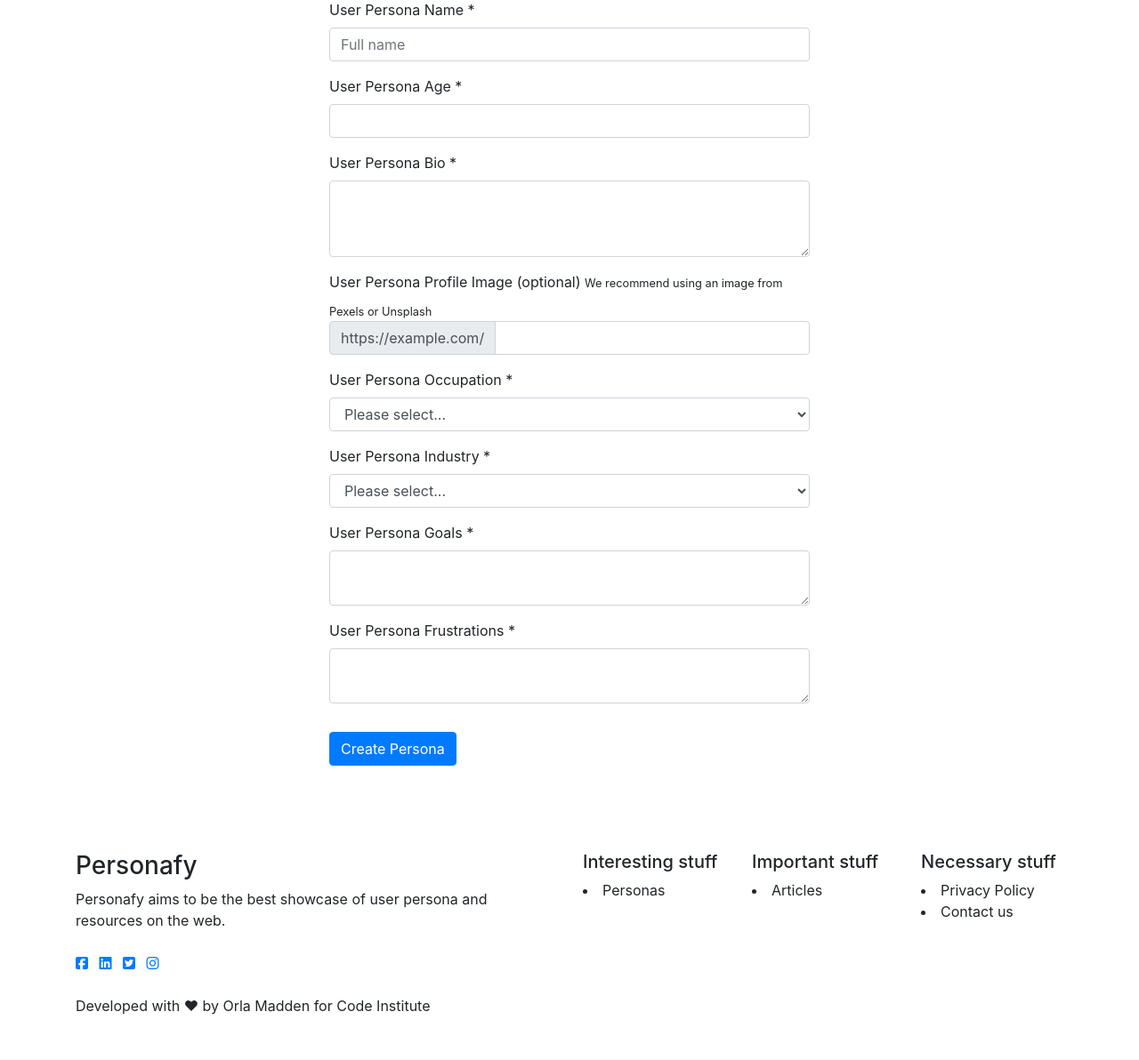
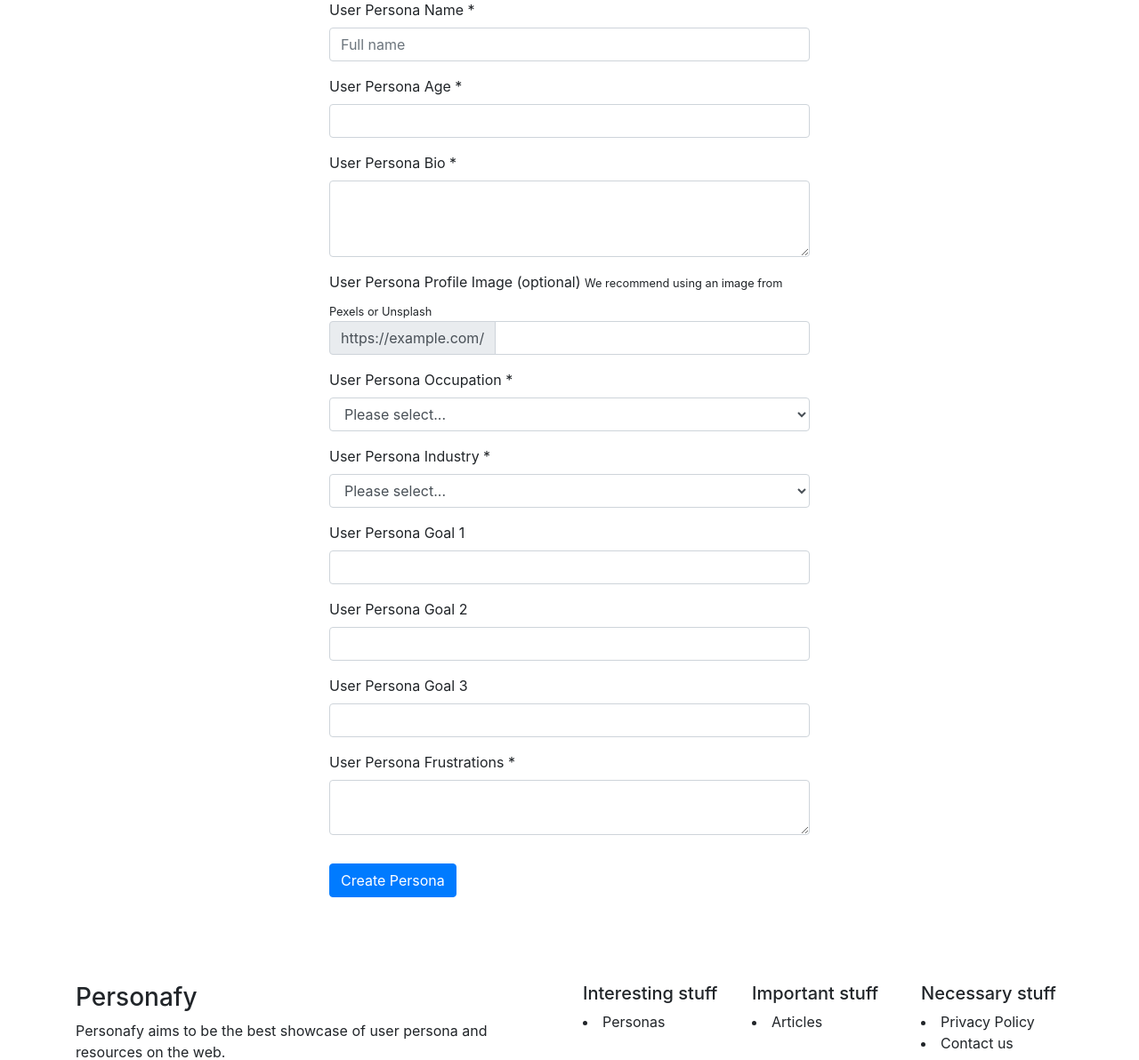
Before and after one commit to orlamadden/personafy, a Flask app: page /add-persona in a window 1280 px wide. Shown: the part 425-1617 px from the top of the page at 89% size. Before the commit the page ends 1566 px from the top, so only its background shows below. Run offline with Flask 2, Linux system fonts and the light colour scheme; data that the repository does not hold is empty; some libraries are stand-ins or nearby versions.

Commit message:
edited form to take 3 goals from create persona form

```diff
--- a/templates/add-persona.html
+++ b/templates/add-persona.html
@@ -55,7 +55,7 @@
             ></textarea>
           </div>
           <div class="form-group">
-            <label for="basic-url">User Persona Profile Image (optional)</label>
+            <label for="profile-url">User Persona Profile Image (optional)</label>
             <small>We recommend using an image from Pexels or Unsplash</small>
             <div class="input-group mb-3">
               <div class="input-group-prepend">
@@ -67,7 +67,7 @@
                 type="text"
                 class="form-control"
                 name="profile"
-                id="basic-url"
+                id="profile-url"
                 aria-describedby="basic-addon3"
               />
             </div>
@@ -95,16 +95,37 @@
               {% endfor %}
             </select>
           </div>
-          <div class="form-group new-goal goal">
+          <div class="form-group">
             <div class="input-row">
-              <label for="goals">User Persona Goals *</label>
-              <textarea
+              <label for="goal-one">User Persona Goal 1</label>
+              <input
                 class="form-control mb-3"
-                name="goals"
-                id="goals"
-                rows="2"
+                name="goal-one"
+                id="goal-one"
                 required
-              ></textarea>
+              >
+            </div>
+          </div>
+          <div class="form-group">
+            <div class="input-row">
+              <label for="goal-two">User Persona Goal 2</label>
+              <input
+                class="form-control mb-3"
+                name="goal-two"
+                id="goal-two"
+                required
+              >
+            </div>
+          </div>
+          <div class="form-group">
+            <div class="input-row">
+              <label for="goal-three">User Persona Goal 3</label>
+              <input
+                class="form-control mb-3"
+                name="goal-three"
+                id="goal-three"
+                required
+              >
             </div>
           </div>
           <div class="form-group">
```
